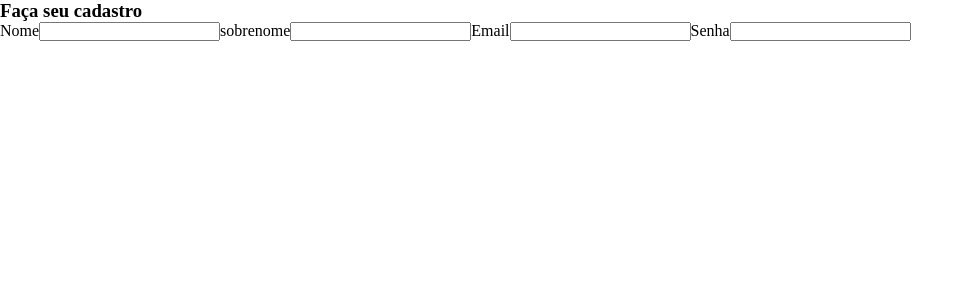
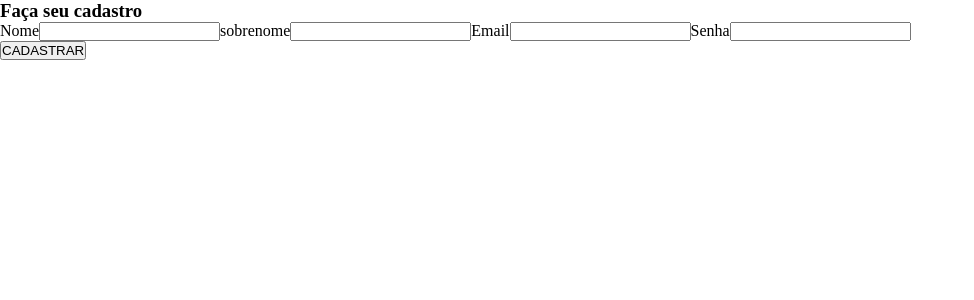
Before and after one commit to raphael-caninde/todo-list-api, a React (Create React App) app in the folder frontend/: page /cadastro in a window 1280 px wide. Shown: the top 300 px of the page, without its empty margins (0-974 px from the left). Built offline with nearby package versions, Linux system fonts and the light colour scheme.

Commit message:
feat: adiciona botão de cadastro

```diff
--- a/frontend/src/pages/Register/index.jsx
+++ b/frontend/src/pages/Register/index.jsx
@@ -42,6 +42,11 @@ function Register() {
             onChange={ handleChange }
             />
         </div>
+        <button
+          type="submit"
+        >
+          CADASTRAR
+        </button>
       </form>
     </div>
   );
```
